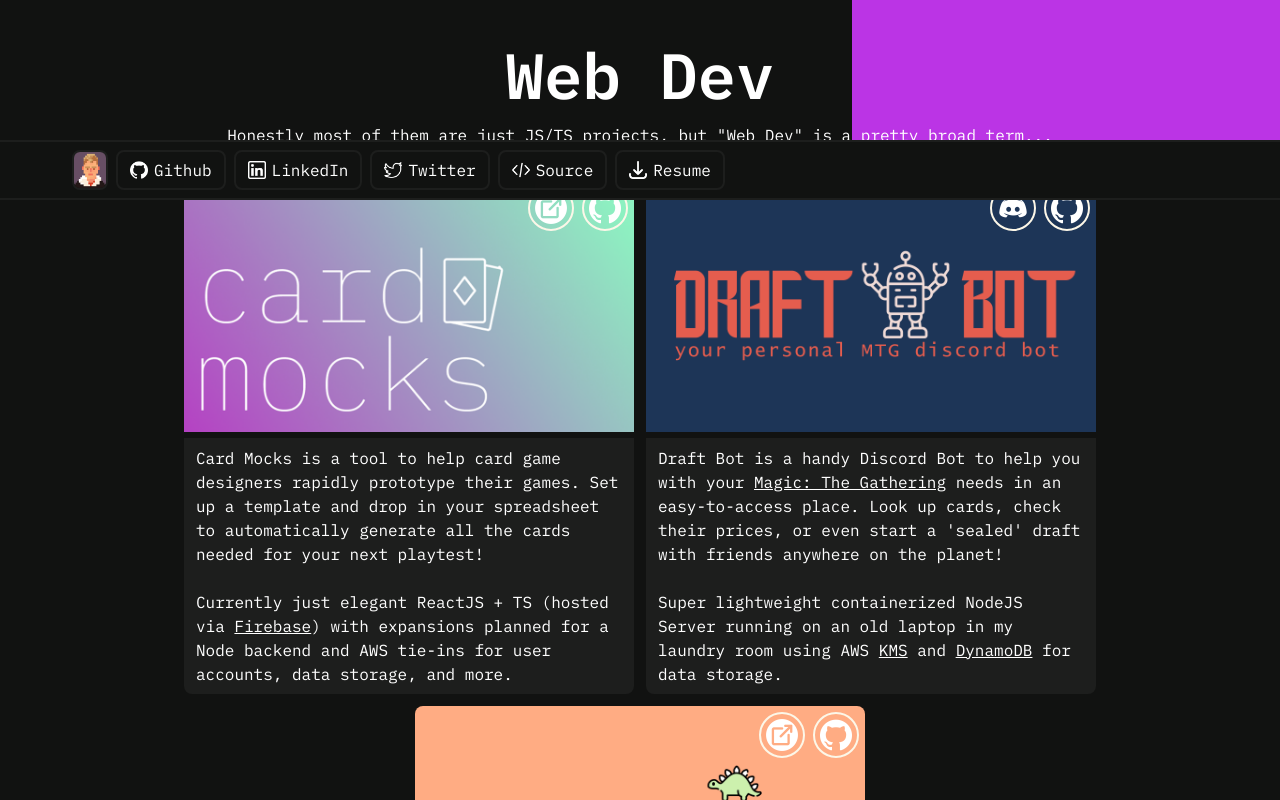
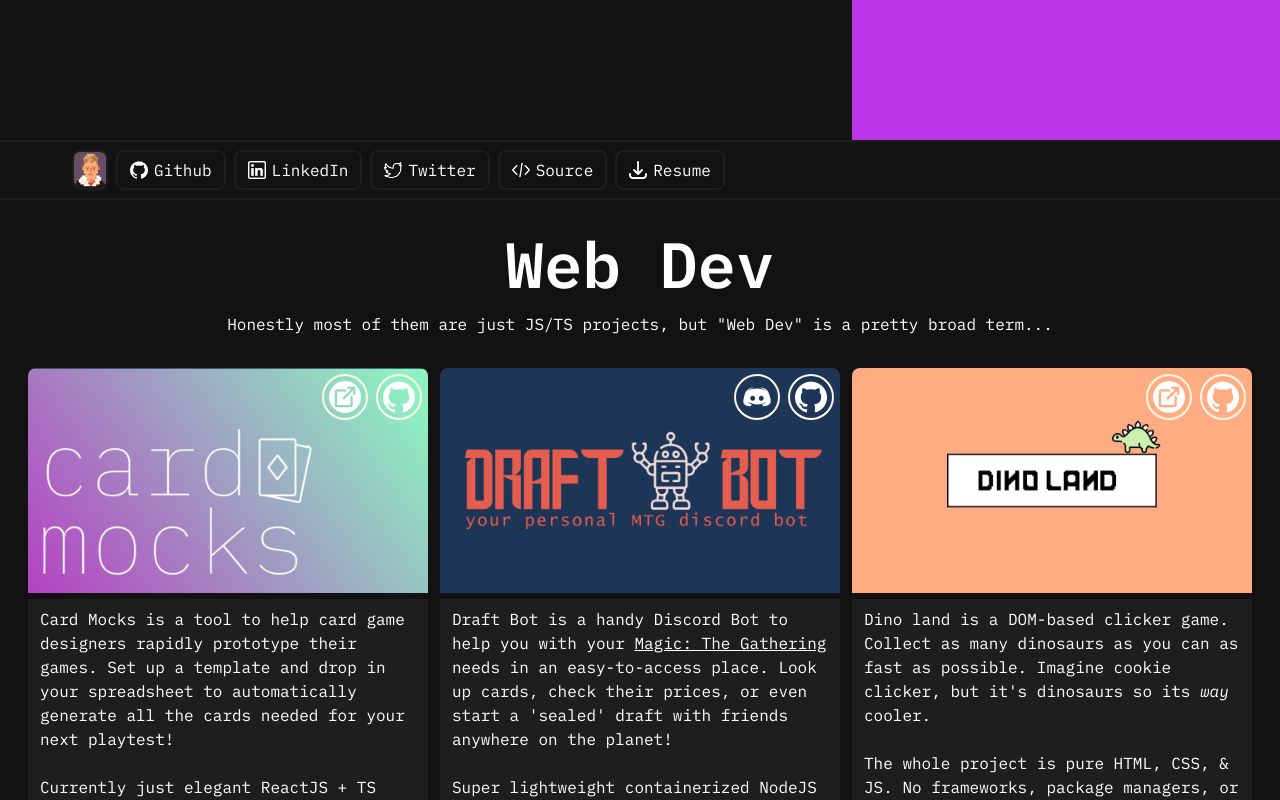
Before and after one commit to jubbers/portfolio-site-v3, a React (Vite) app: page / in a window 1280 px wide. Shown: the part 600-1400 px from the top of the page. Built offline with nearby package versions, Linux system fonts and the light colour scheme.

Commit message:
fix: Unborked flow at full-screen via fixing card widths + wrap at larger screen sizes

```diff
--- a/src/components/Card.tsx
+++ b/src/components/Card.tsx
@@ -21,10 +21,11 @@
     flex-direction: column;
 
     width: 30%;
-    min-width: 450px;
+    min-width: 400px;
 
     @media (max-width: 1260px) {
       width: 60%;
+      min-width: 450px;
     }
   `
 
--- a/src/layouts/CardRow.tsx
+++ b/src/layouts/CardRow.tsx
@@ -7,7 +7,7 @@
 
 const FullWindowDiv = styled.div`
   width: 100%;
-  height: 100vh;
+  height: 100%;
   background-color: ${Colors.background.primary};
 
   @media (max-width: 1260px) {
@@ -31,14 +31,9 @@
 
 const BodyText = styled.p`
   margin-bottom: 2em;
-  padding: 0 15%;
 
   a {
     text-decoration: underline;
-  }
-
-  @media (max-width: 1260px) {
-    padding: 0 20%;
   }
 `
 
@@ -49,12 +44,11 @@
   gap: 12px;
   justify-content: center;
   align-items: stretch;
-  flex-wrap: wrap;
 
   @media (max-width: 1260px) {
     align-items: center;
     flex-direction: column;
-    gap: 24px;
+    flex-wrap: wrap;
   }
 `
 
```
